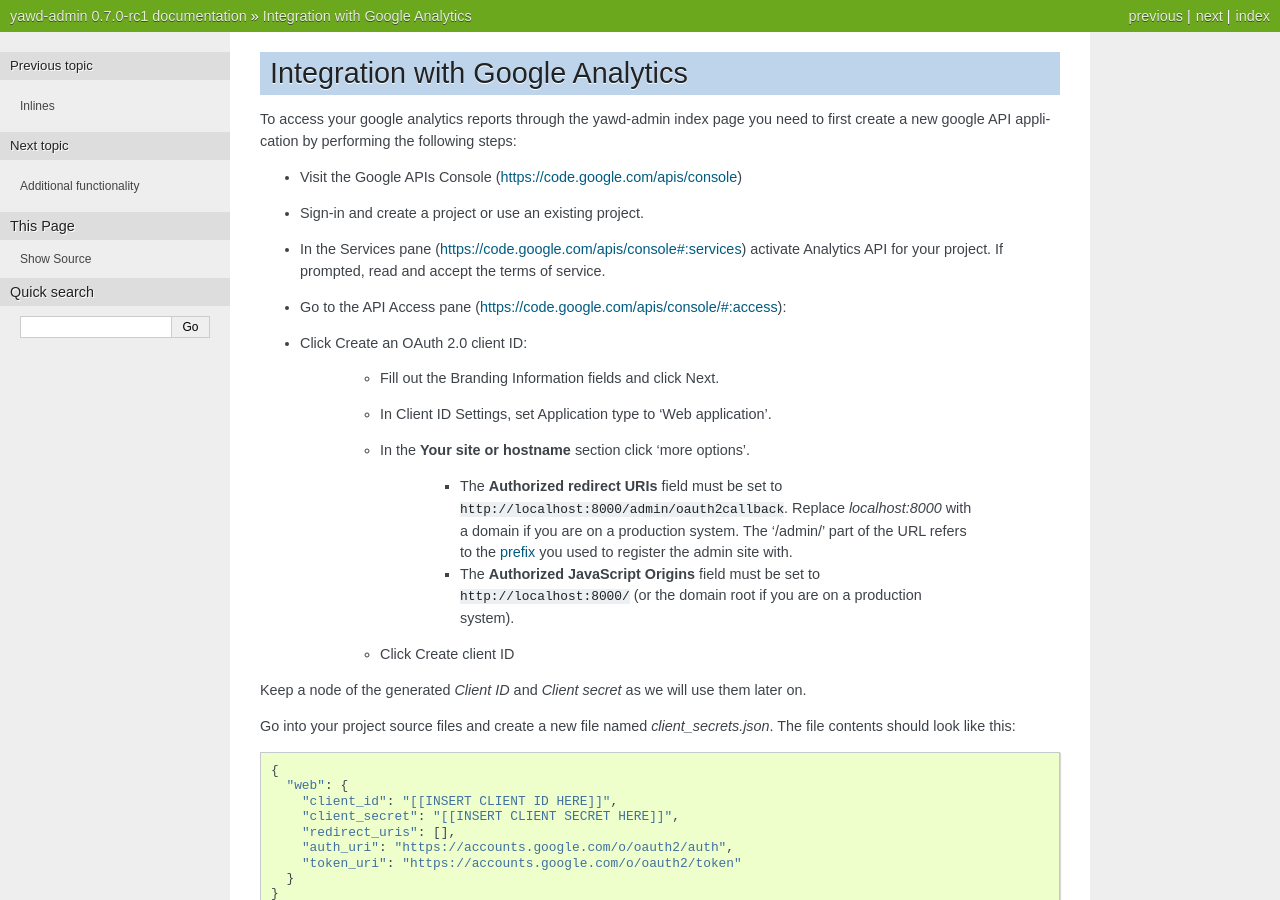
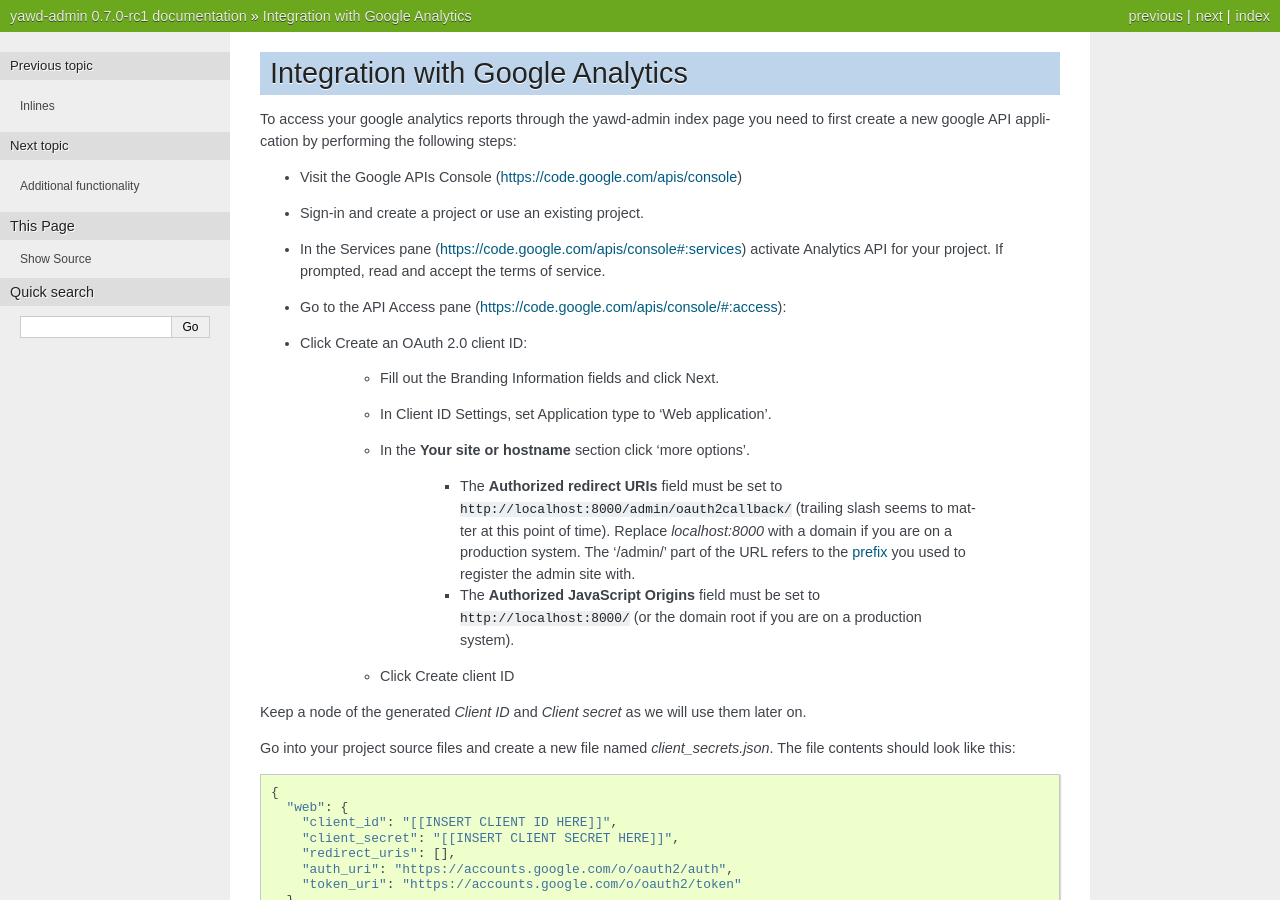
Before and after one commit to ppetrid/yawd-admin, a Sphinx documentation site: the page built from docs/analytics.rst, in a window 1280 px wide and 900 px high. Built offline with Sphinx 7.4.7, drawn with Linux system fonts in a browser that asks for light colours.

Commit message:
update ga documentation

```diff
--- a/docs/analytics.rst
+++ b/docs/analytics.rst
@@ -17,7 +17,7 @@
 	* In Client ID Settings, set Application type to 'Web application'.
 	* In the **Your site or hostname** section click 'more options'.
 
-		* The **Authorized redirect URIs** field must be set to ``http://localhost:8000/admin/oauth2callback``. Replace `localhost:8000` with a domain if you are on a production system. The '/admin/' part of the URL refers to the :ref:`prefix <register-urls>` you used to register the admin site with.
+		* The **Authorized redirect URIs** field must be set to ``http://localhost:8000/admin/oauth2callback/`` (trailing slash seems to matter at this point of time). Replace `localhost:8000` with a domain if you are on a production system. The '/admin/' part of the URL refers to the :ref:`prefix <register-urls>` you used to register the admin site with.
 		* The **Authorized JavaScript Origins** field must be set to ``http://localhost:8000/`` (or the domain root if you are on a production system).
 
 	* Click Create client ID
```
